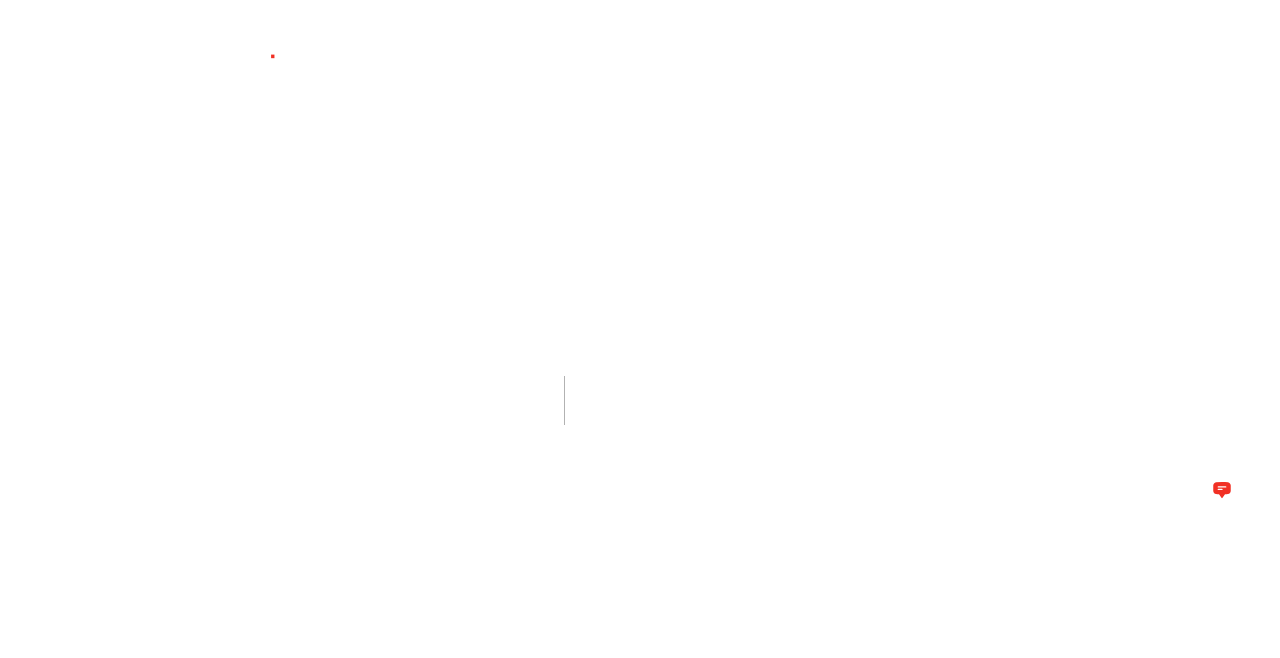
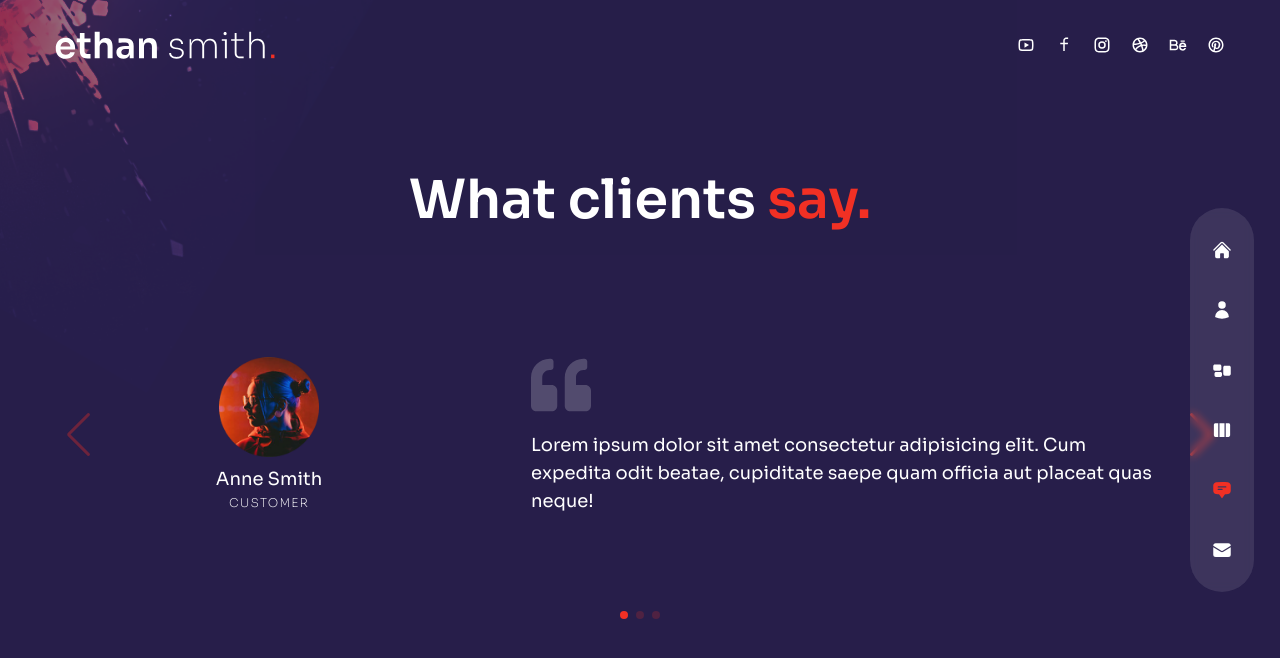
Before and after one commit to GleristonCastro/ethan-protfolio-starter, a Next.js app: page /testimonials in a window 1280 px wide. Before the commit this address had no page. Shown: the top 658 px of the page. Built offline with nearby package versions, Linux system fonts and the light colour scheme.

Commit message:
add testimonials page in the project

```diff
--- /dev/null
+++ b/pages/testimonials/index.jsx
@@ -0,0 +1,32 @@
+import TestimonialSlider from '../../components/TestimonialSlider'
+
+import { motion } from 'framer-motion'
+import { fadeIn } from '../../variants'
+
+const Testimonials = () => {
+  return (
+    <div className='h-full bg-primary/30 py-32 text-center'>
+      <div className='container mx-auto h-full flex flex-col justify-center'>
+        <motion.h2
+          variants={fadeIn('up', 0.2)}
+          initial='hidden'
+          animate='show'
+          exit='hidden'
+          className='h2 mb-8 xl:mb-0'
+        >
+          What clients <span className='text-accent'>say.</span>
+        </motion.h2>
+        <motion.div
+          variants={fadeIn('up', 0.4)}
+          initial='hidden'
+          animate='show'
+          exit='hidden'
+        >
+          <TestimonialSlider />
+        </motion.div>
+        </div>
+    </div>
+  )
+}
+
+export default Testimonials
```
